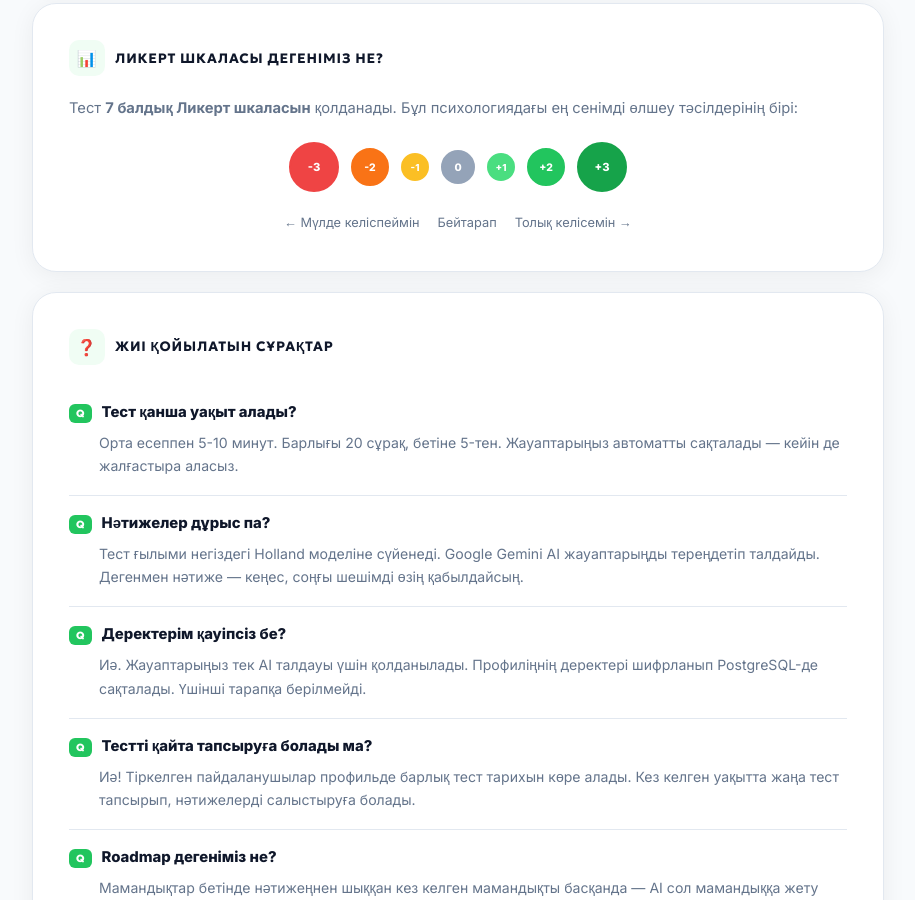
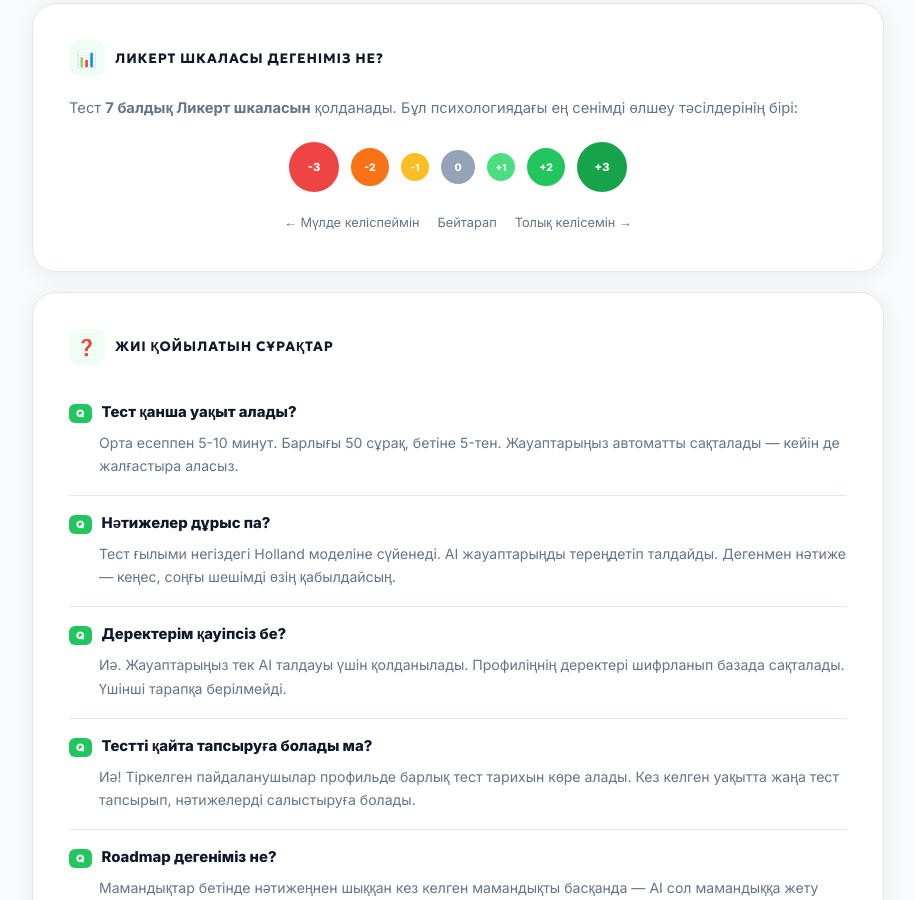
Before and after one commit to sagynaliev/Mamandyk, a plain HTML site: page frontend/about.html in a window 1280 px wide. Shown: the part 1154-2054 px from the top of the page, without its empty margins (182-1097 px from the left). Drawn offline with Linux system fonts and the light colour scheme.

Commit message:
Update about.html

```diff
--- a/frontend/about.html
+++ b/frontend/about.html
@@ -135,7 +135,7 @@
     <div class="sec">
         <div class="sec-title"><div class="sec-icon">🧠</div>Тест не анықтайды?</div>
         <p>Mamandyk тесті — Riasec (Holland) моделіне негізделген <strong>кәсіби бейімділік тесті</strong>. Ол сенің қызығушылықтарыңды, күшті жақтарыңды және жұмыс стилін талдайды.</p>
-        <p>20 сұрақ арқылы AI сенің тұлғалық портретіңді жасайды: аналитикалық / шығармашылық, интроверт / экстраверт, теория / тәжірибе бейімділіктеріңді анықтайды.</p>
+        <p>50 сұрақ арқылы AI сенің тұлғалық портретіңді жасайды: аналитикалық / шығармашылық, интроверт / экстраверт, теория / тәжірибе бейімділіктеріңді анықтайды.</p>
         <p>Нәтижесінде сенің профиліңе ең сәйкес <strong>3-5 мамандық</strong> ұсынылады — айлық, өсу мүмкіндігі, жол картасымен.</p>
     </div>
 
@@ -187,15 +187,15 @@
         <div class="sec-title"><div class="sec-icon">❓</div>Жиі қойылатын сұрақтар</div>
         <div class="faq-item">
             <div class="faq-q">Тест қанша уақыт алады?</div>
-            <div class="faq-a">Орта есеппен 5-10 минут. Барлығы 20 сұрақ, бетіне 5-тен. Жауаптарыңыз автоматты сақталады — кейін де жалғастыра аласыз.</div>
+            <div class="faq-a">Орта есеппен 5-10 минут. Барлығы 50 сұрақ, бетіне 5-тен. Жауаптарыңыз автоматты сақталады — кейін де жалғастыра аласыз.</div>
         </div>
         <div class="faq-item">
             <div class="faq-q">Нәтижелер дұрыс па?</div>
-            <div class="faq-a">Тест ғылыми негіздегі Holland моделіне сүйенеді. Google Gemini AI жауаптарыңды тереңдетіп талдайды. Дегенмен нәтиже — кеңес, соңғы шешімді өзің қабылдайсың.</div>
+            <div class="faq-a">Тест ғылыми негіздегі Holland моделіне сүйенеді. AI жауаптарыңды тереңдетіп талдайды. Дегенмен нәтиже — кеңес, соңғы шешімді өзің қабылдайсың.</div>
         </div>
         <div class="faq-item">
             <div class="faq-q">Деректерім қауіпсіз бе?</div>
-            <div class="faq-a">Иә. Жауаптарыңыз тек AI талдауы үшін қолданылады. Профиліңнің деректері шифрланып PostgreSQL-де сақталады. Үшінші тарапқа берілмейді.</div>
+            <div class="faq-a">Иә. Жауаптарыңыз тек AI талдауы үшін қолданылады. Профиліңнің деректері шифрланып базада сақталады. Үшінші тарапқа берілмейді.</div>
         </div>
         <div class="faq-item">
             <div class="faq-q">Тестті қайта тапсыруға болады ма?</div>
```
